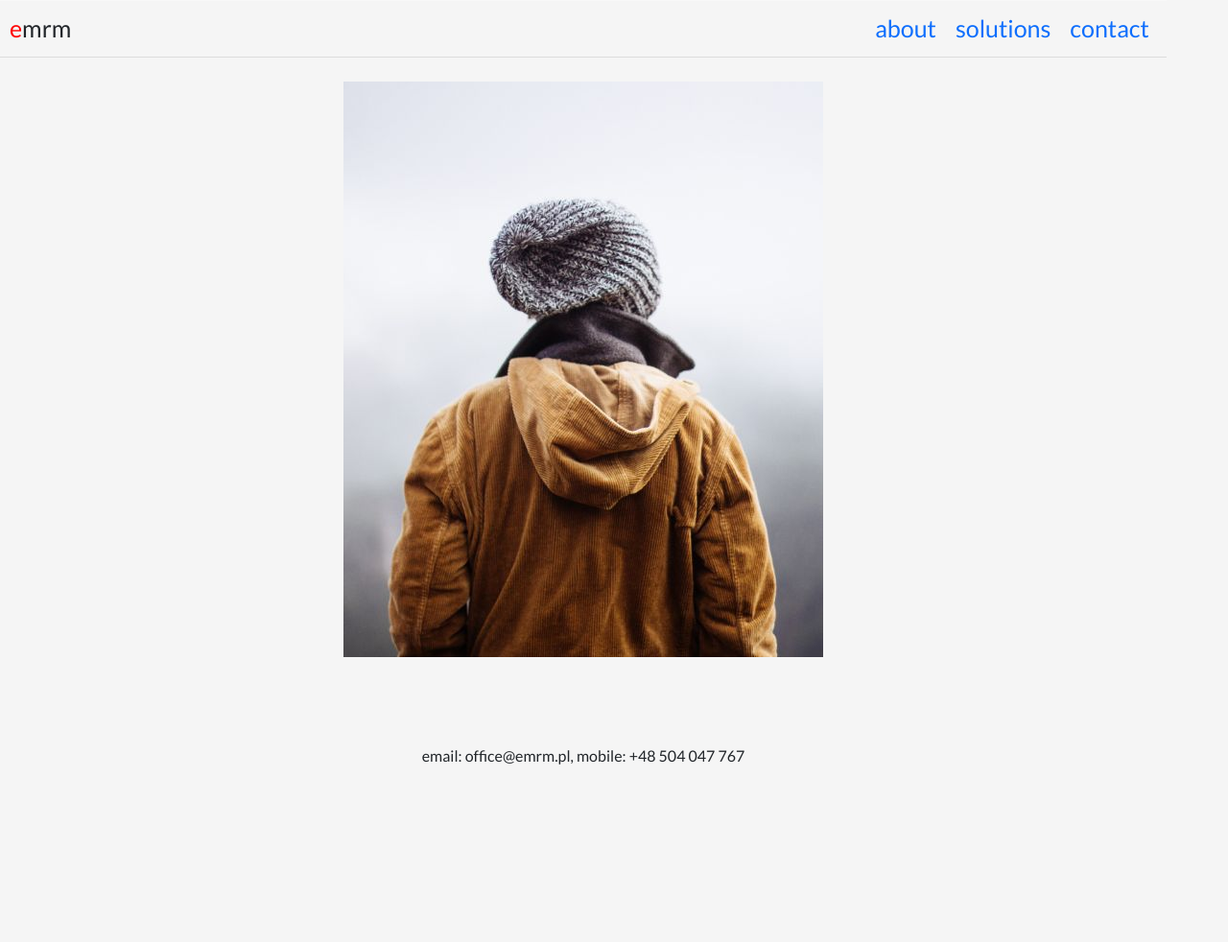
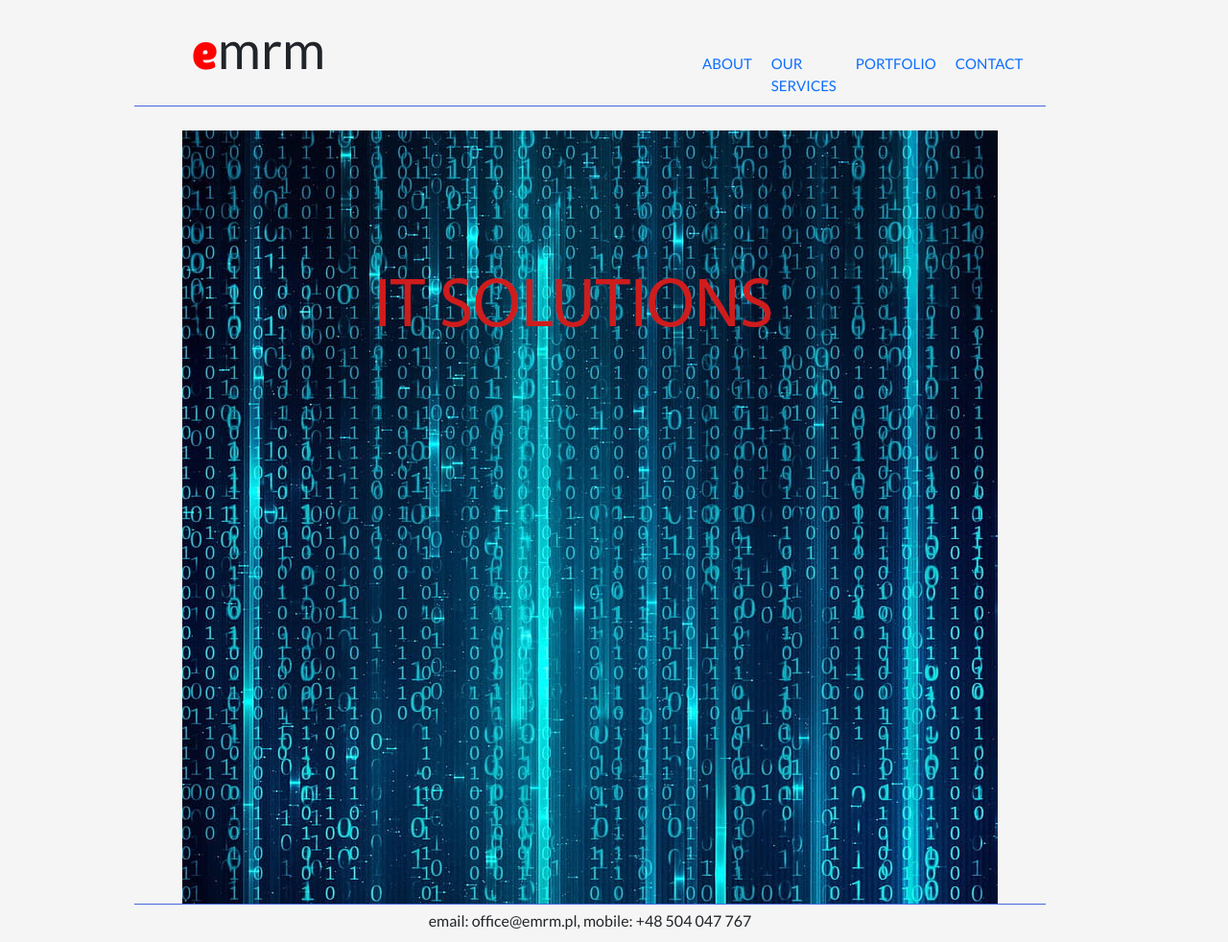
Before and after one commit to robjargithub/mrm, a plain HTML site: page index.html in a window 1280 px wide. Shown: the whole page at 96% size. Before the commit the page ends 800 px from the top, so only its background shows below. Drawn offline with Linux system fonts and the light colour scheme.

Commit message:
10082023

```diff
--- a/css/style.css
+++ b/css/style.css
@@ -1,36 +1,45 @@
 
 body{
+    max-width: 1000px;
+    margin-left: auto;
+    margin-right: auto;
     background-color: #f5f5f5;
     font-family: 'Lato', sans-serif;
     font-size: 16px ;
 }
 article{
+
     min-height: 100vh;
     display: flex;
     flex-direction: column;
     width: 95%;
     justify-content: center;
+
 }
 
 #menu-wrapper{
+
     display: flex;
     flex-direction: row;
     justify-content: end;
+    padding-left: 50px;
+    padding-right: 10px;
+    font-size: 15px;
+    align-items: baseline;
 
-    font-size: 25px;
 
-    border-top: solid 1px rgba(255, 255, 255,0.3);
-    border-bottom: 1px solid rgba(0, 0, 0, 0.1);
+    border-bottom: 1px solid royalblue;
 }
 
 #logo-menu{
     padding: 10px;
     width: max-content;
-    font-size: 25px;
+    font-size: 55px;
 
 }
 
 #e-letter{
+    font-family: 'Lilita One', cursive;
     color: red;
 }
 
@@ -41,6 +50,8 @@ article{
 
 
 #main{
+
+
     width: 95%;
     margin-top: 25px;
     margin-left: auto;
@@ -51,19 +62,30 @@ article{
 
     display: flex;
     justify-content: center;
+
+
 }
 
 #footer{
+    border-top: 1px solid royalblue;
     margin-top: auto;
+    padding-top: 5px;
+    padding-bottom: 10px;
     display: flex;
     justify-content: center;
 }
 
 
-
+a:link{color:none;}
 a:link{text-decoration: none;}
 a:visited{text-decoration: none;}
 a:hover{background-color: #f6f6f6;}
+image{
+    align-items: center;
+    justify-content: center;
+
+}
+
 
 @media all and (max-width:700px){
     #menu-wrapper{
@@ -78,10 +100,10 @@ a:hover{background-color: #f6f6f6;}
     }
 }
 
-@media all and (min-width:1000px){
+@media all and (min-width:999px){
 
     #menu-wrapper{
-        justify-content: end;
+        justify-content: center;
 
     }
 
--- a/index.html
+++ b/index.html
@@ -11,6 +11,8 @@
 	<link rel="preconnect" href="https://fonts.googleapis.com">
 	<link rel="preconnect" href="https://fonts.gstatic.com" crossorigin>
 	<link href="https://fonts.googleapis.com/css2?family=Lato:ital,wght@0,300;0,400;0,700;1,400&display=swap" rel="stylesheet">
+	<link href="https://fonts.googleapis.com/css2?family=Lilita+One&display=swap" rel="stylesheet">
+
 
 	<title>mrm</title>
 
@@ -24,9 +26,10 @@
 	<div id="menu-wrapper">
 		<div id="logo-menu"><span id="e-letter">e</span>mrm</div>
 		<div id="pustostan"></div>
-		<div class="item-menu"><a href="#">about</a></div>
-		<div class="item-menu"><a href="#">solutions</a></div>
-		<div class="item-menu"><a href="#">contact</a></div>
+		<div class="item-menu"><a href="#">ABOUT</a></div>
+		<div class="item-menu"><a href="#">OUR SERVICES</a></div>
+		<div class="item-menu"><a href="#">PORTFOLIO</a></div>
+		<div class="item-menu"><a href="#">CONTACT</a></div>
 		<div style="width: 1%;"></div>
 	</div>
 
@@ -34,9 +37,17 @@
 
 
 
-	<img src='images/imggirl.jpg'>
+	<img src='images/cropa.png'>
+
+
 
 <!--
+	Lorem ipsum dolor sit amet consectetur, adipisicing elit. Consequatur, odio ad? Aspernatur voluptas eos,
+	nobis enim inventore quod ipsam voluptatum sunt, eveniet non recusandae minima voluptates nulla iste,
+	excepturi perferendis?
+	Lorem ipsum dolor sit amet consectetur, adipisicing elit. Consequatur, odio ad? Aspernatur voluptas eos,
+	nobis enim inventore quod ipsam voluptatum sunt, eveniet non recusandae minima voluptates nulla iste,
+	excepturi perferendis?
 
 	Lorem ipsum dolor sit amet consectetur, adipisicing elit. Consequatur, odio ad? Aspernatur voluptas eos,
 	nobis enim inventore quod ipsam voluptatum sunt, eveniet non recusandae minima voluptates nulla iste,
@@ -55,7 +66,62 @@
 	excepturi perferendis?
 	Lorem ipsum dolor sit amet consectetur, adipisicing elit. Consequatur, odio ad? Aspernatur voluptas eos,
 	nobis enim inventore quod ipsam voluptatum sunt, eveniet non recusandae minima voluptates nulla iste,
-	excepturi perferendis?		-->
+	excepturi perferendis?
+	Lorem ipsum dolor sit amet consectetur, adipisicing elit. Consequatur, odio ad? Aspernatur voluptas eos,
+	nobis enim inventore quod ipsam voluptatum sunt, eveniet non recusandae minima voluptates nulla iste,
+	excepturi perferendis?
+	Lorem ipsum dolor sit amet consectetur, adipisicing elit. Consequatur, odio ad? Aspernatur voluptas eos,
+	nobis enim inventore quod ipsam voluptatum sunt, eveniet non recusandae minima voluptates nulla iste,
+	excepturi perferendis?
+	Lorem ipsum dolor sit amet consectetur, adipisicing elit. Consequatur, odio ad? Aspernatur voluptas eos,
+	nobis enim inventore quod ipsam voluptatum sunt, eveniet non recusandae minima voluptates nulla iste,
+	excepturi perferendis?
+	Lorem ipsum dolor sit amet consectetur, adipisicing elit. Consequatur, odio ad? Aspernatur voluptas eos,
+	nobis enim inventore quod ipsam voluptatum sunt, eveniet non recusandae minima voluptates nulla iste,
+	excepturi perferendis?
+	Lorem ipsum dolor sit amet consectetur, adipisicing elit. Consequatur, odio ad? Aspernatur voluptas eos,
+	nobis enim inventore quod ipsam voluptatum sunt, eveniet non recusandae minima voluptates nulla iste,
+	excepturi perferendis?
+	Lorem ipsum dolor sit amet consectetur, adipisicing elit. Consequatur, odio ad? Aspernatur voluptas eos,
+	nobis enim inventore quod ipsam voluptatum sunt, eveniet non recusandae minima voluptates nulla iste,
+	excepturi perferendis?
+	Lorem ipsum dolor sit amet consectetur, adipisicing elit. Consequatur, odio ad? Aspernatur voluptas eos,
+	nobis enim inventore quod ipsam voluptatum sunt, eveniet non recusandae minima voluptates nulla iste,
+	excepturi perferendis?
+	Lorem ipsum dolor sit amet consectetur, adipisicing elit. Consequatur, odio ad? Aspernatur voluptas eos,
+	nobis enim inventore quod ipsam voluptatum sunt, eveniet non recusandae minima voluptates nulla iste,
+	excepturi perferendis?
+	Lorem ipsum dolor sit amet consectetur, adipisicing elit. Consequatur, odio ad? Aspernatur voluptas eos,
+	nobis enim inventore quod ipsam voluptatum sunt, eveniet non recusandae minima voluptates nulla iste,
+	excepturi perferendis?
+	Lorem ipsum dolor sit amet consectetur, adipisicing elit. Consequatur, odio ad? Aspernatur voluptas eos,
+	nobis enim inventore quod ipsam voluptatum sunt, eveniet non recusandae minima voluptates nulla iste,
+	excepturi perferendis?
+	Lorem ipsum dolor sit amet consectetur, adipisicing elit. Consequatur, odio ad? Aspernatur voluptas eos,
+	nobis enim inventore quod ipsam voluptatum sunt, eveniet non recusandae minima voluptates nulla iste,
+	excepturi perferendis?
+	Lorem ipsum dolor sit amet consectetur, adipisicing elit. Consequatur, odio ad? Aspernatur voluptas eos,
+	nobis enim inventore quod ipsam voluptatum sunt, eveniet non recusandae minima voluptates nulla iste,
+	excepturi perferendis?
+	Lorem ipsum dolor sit amet consectetur, adipisicing elit. Consequatur, odio ad? Aspernatur voluptas eos,
+	nobis enim inventore quod ipsam voluptatum sunt, eveniet non recusandae minima voluptates nulla iste,
+	excepturi perferendis?
+	Lorem ipsum dolor sit amet consectetur, adipisicing elit. Consequatur, odio ad? Aspernatur voluptas eos,
+	nobis enim inventore quod ipsam voluptatum sunt, eveniet non recusandae minima voluptates nulla iste,
+	excepturi perferendis?
+	Lorem ipsum dolor sit amet consectetur, adipisicing elit. Consequatur, odio ad? Aspernatur voluptas eos,
+	nobis enim inventore quod ipsam voluptatum sunt, eveniet non recusandae minima voluptates nulla iste,
+	excepturi perferendis?
+	Lorem ipsum dolor sit amet consectetur, adipisicing elit. Consequatur, odio ad? Aspernatur voluptas eos,
+	nobis enim inventore quod ipsam voluptatum sunt, eveniet non recusandae minima voluptates nulla iste,
+	excepturi perferendis?
+	Lorem ipsum dolor sit amet consectetur, adipisicing elit. Consequatur, odio ad? Aspernatur voluptas eos,
+	nobis enim inventore quod ipsam voluptatum sunt, eveniet non recusandae minima voluptates nulla iste,
+	excepturi perferendis?
+	Lorem ipsum dolor sit amet consectetur, adipisicing elit. Consequatur, odio ad? Aspernatur voluptas eos,
+	nobis enim inventore quod ipsam voluptatum sunt, eveniet non recusandae minima voluptates nulla iste,
+	excepturi perferendis?
+	-->
 	</div>
 
 	<div id="footer">email: office@emrm.pl, mobile: +48 504 047 767
```
Also changed, not shown: images/cropa.png (added), images/logos/350312640_270196315530721_6569161550226858635_n.jpg (added), images/logos/PW logo.jpg (added), images/logos/Polsat_2021_gradient.svg.png (added), images/logos/chopin.jpg (added), images/logos/logo asp.png (added), images/logos/logo eurosport.png (added), images/logos/maxresdefault.jpg (added), images/matrix.jpg (added), 3 other files.
